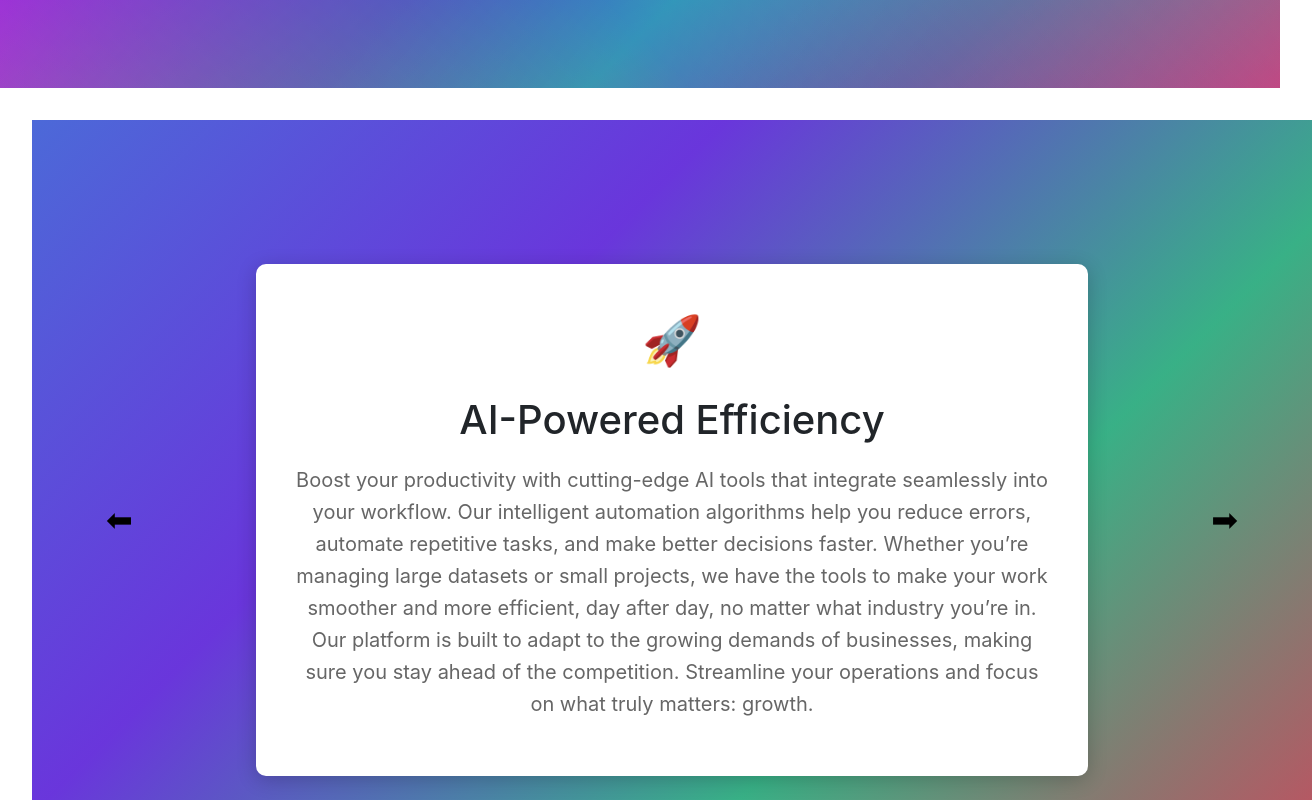
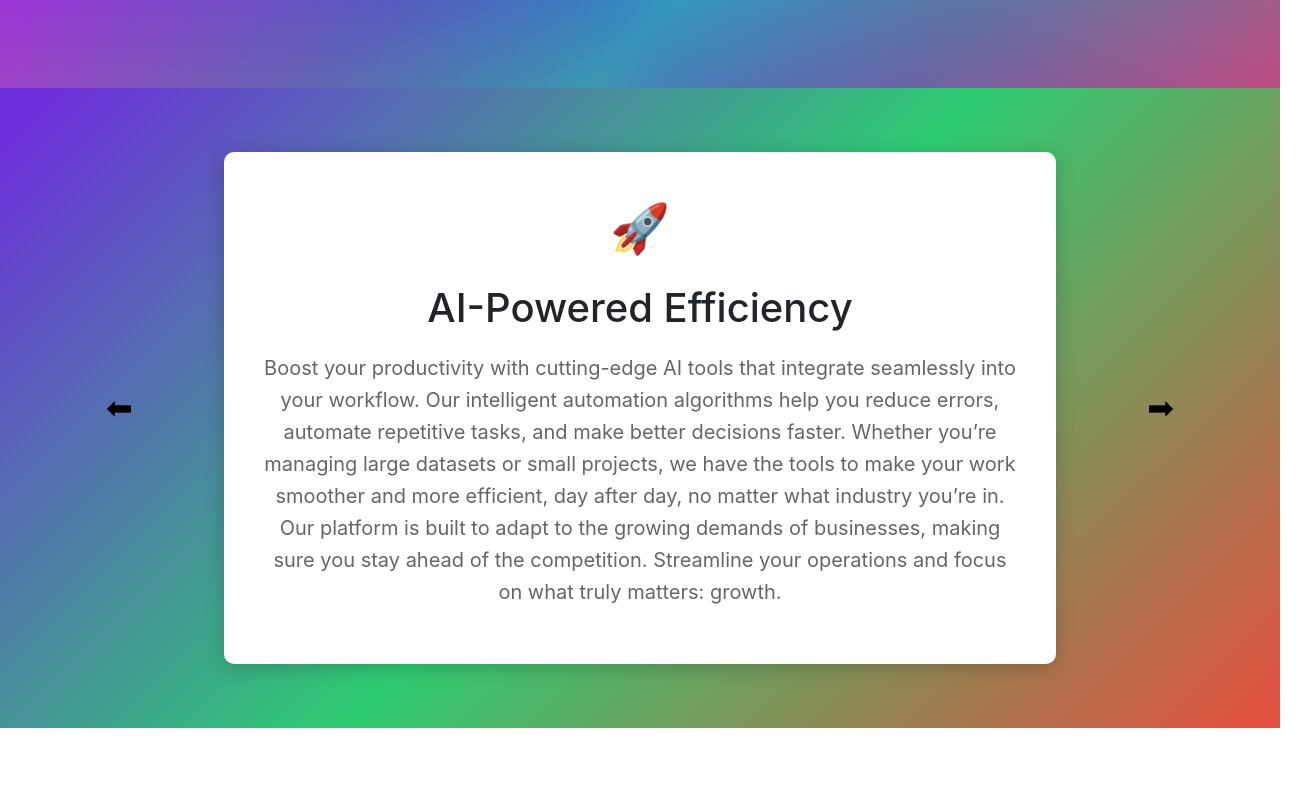
Before and after one commit to Aastha2376/Cerebro_Sync, a React (Create React App) app in the folder my-app/: page / in a window 1280 px wide. Shown: the part 800-1600 px from the top of the page, 1312 px wide, since content can reach past the window. After the commit the page ends 1528 px from the top, so only its background shows below. Built offline with nearby package versions, Linux system fonts and the light colour scheme; a small style sheet from the web is missing.

Commit message:
Update AboutUs.css
change in bg

```diff
--- a/my-app/src/components/AboutUs.css
+++ b/my-app/src/components/AboutUs.css
@@ -1,6 +1,12 @@
+body{
+    background: linear-gradient(135deg, #4c69d8, #6e2edc, #2ecc71, #e74c3c);
+}
 .about-us-container {
-    width: 100vw;
-    height: 100vh;
+
+    margin: 0;
+    box-sizing: border-box;
+    width: 100%;
+    height: 100%;
     display: flex;
     justify-content: center;
     align-items: center;
@@ -9,23 +15,27 @@
     margin: 0;
     padding: 0;
     flex-direction: column;
-    background: linear-gradient(135deg, #4c69d8, #6e2edc); /* Hero-like gradient */
+    background: none;
+    background-size:contain;
     text-align: center;
     padding: 2rem;
 }
 
 /* Adding animated circles like the hero section */
 .about-us-container::before {
-    content: "";
-    position: absolute;
-    top: 0;
-    left: 0;
+    margin: 0;
+    box-sizing: border-box;
     width: 100%;
     height: 100%;
-    background: linear-gradient(135deg, #4c69d8, #6e2edc, #2ecc71, #e74c3c);
-    opacity: 0.8;
-    z-index: 0;
-    animation: backgroundShift 10s ease-in-out infinite;
+    display: flex;
+    justify-content: center;
+    align-items: center;
+    position: relative;
+    overflow: hidden; /* Prevents horizontal scrollbar */
+    padding: 0;
+    flex-direction: column;
+    text-align: center;
+    padding: 2rem;
 }
 
 .flashcard {
```
